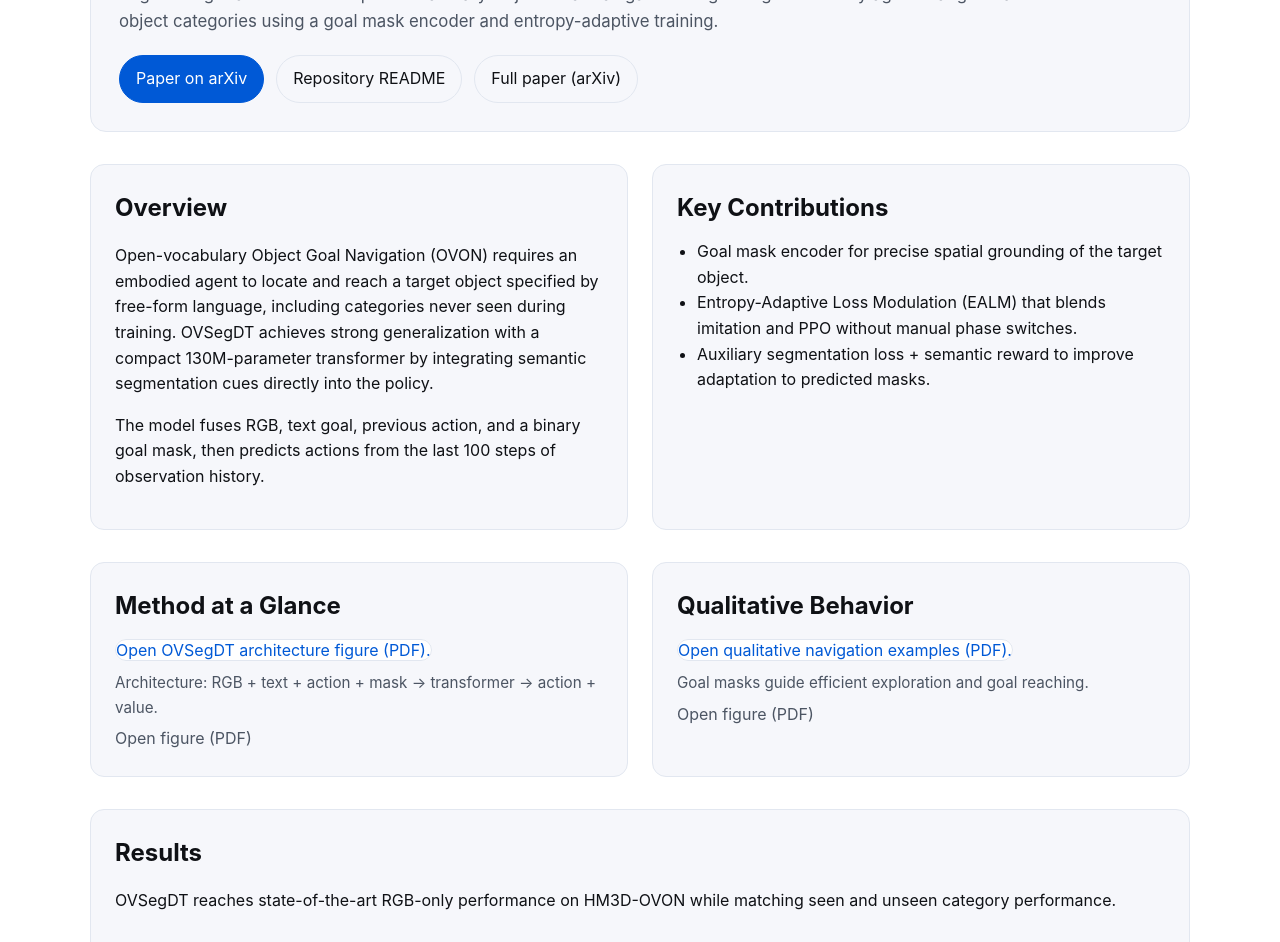
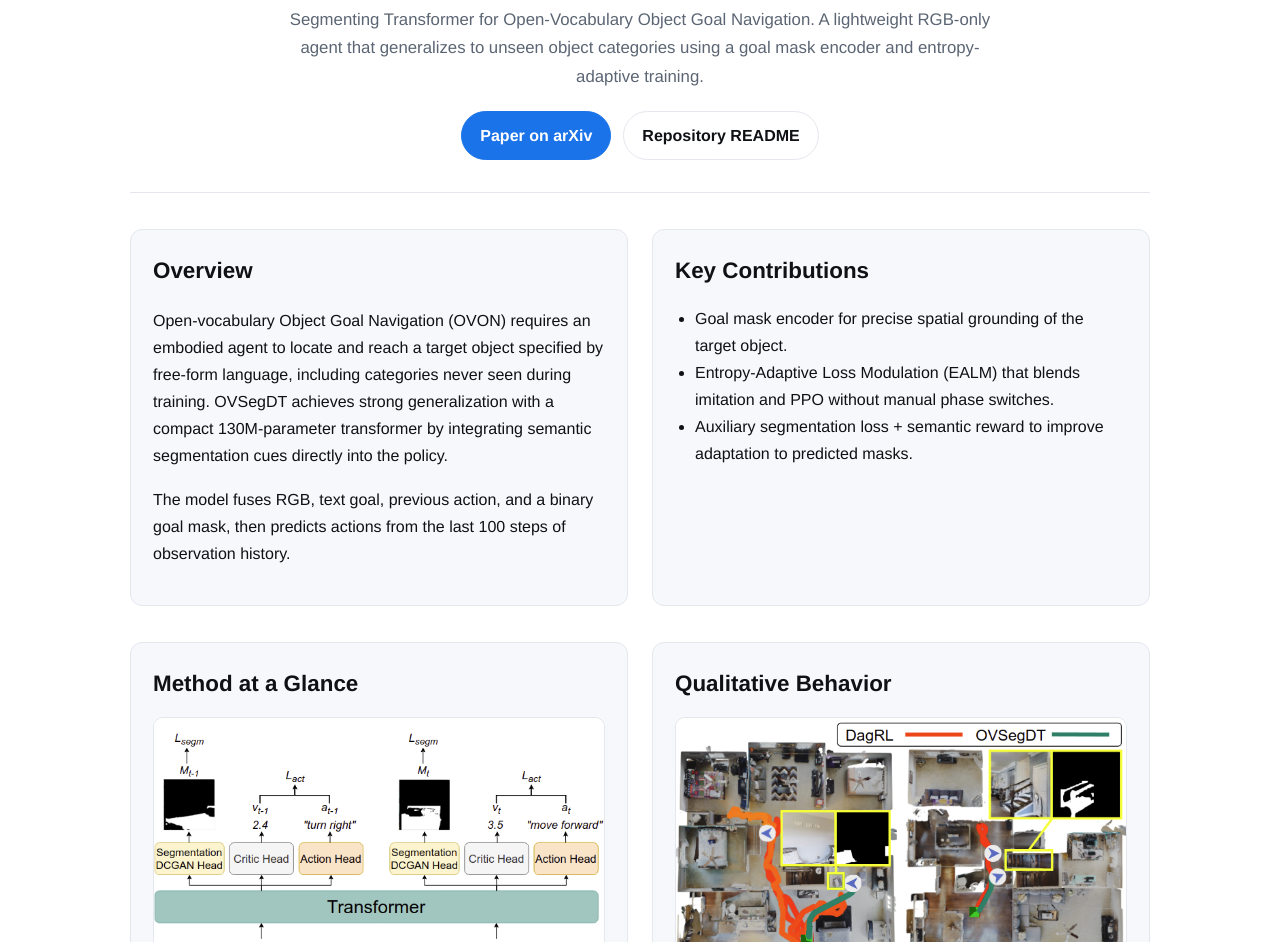
Before and after one commit to hakuya0721/260218-lpm, a plain HTML site: page docs/index.html in a window 1280 px wide. Shown: the part 136-1078 px from the top of the page. Drawn offline with Linux system fonts and the light colour scheme.

Commit message:
refactor docs

```diff
--- a/docs/index.html
+++ b/docs/index.html
@@ -10,34 +10,22 @@
     />
     <style>
       :root {
-        color-scheme: light dark;
-        --bg: #0f1115;
-        --fg: #e7e9ee;
-        --muted: #b7bdc7;
-        --accent: #5aa9ff;
-        --card: #151923;
-        --border: #2a2f3a;
-      }
-      @media (prefers-color-scheme: light) {
-        :root {
         --bg: #ffffff;
         --fg: #0f1115;
-          --muted: #4c5563;
-          --accent: #0059d6;
-          --card: #f6f7fb;
-          --border: #e2e7f0;
-        }
+        --muted: #5b6573;
+        --accent: #1a73e8;
+        --card: #f7f8fb;
+        --border: #e4e7ee;
       }
       * {
         box-sizing: border-box;
       }
       body {
         margin: 0;
-        font-family: -apple-system, BlinkMacSystemFont, "Segoe UI", Roboto, "Helvetica Neue",
-          Arial, "Noto Sans", "Liberation Sans", sans-serif;
+        font-family: "Helvetica Neue", Arial, "Noto Sans", sans-serif;
         background: var(--bg);
         color: var(--fg);
-        line-height: 1.6;
+        line-height: 1.7;
       }
       a {
         color: var(--accent);
@@ -47,72 +35,69 @@
         text-decoration: underline;
       }
       .container {
-        width: min(1100px, 92vw);
+        width: min(1020px, 92vw);
         margin: 0 auto;
-        padding: 40px 0 64px;
-      }
-      header {
-        display: grid;
-        gap: 24px;
-        align-items: center;
+        padding: 48px 0 80px;
       }
       .hero {
-        display: grid;
-        gap: 20px;
-        padding: 28px;
-        border: 1px solid var(--border);
-        border-radius: 16px;
-        background: var(--card);
+        text-align: center;
+        padding-bottom: 32px;
+        border-bottom: 1px solid var(--border);
       }
       .hero h1 {
-        margin: 0;
-        font-size: clamp(28px, 4vw, 44px);
-        line-height: 1.1;
+        margin: 0 0 12px;
+        font-size: clamp(30px, 4vw, 48px);
+        letter-spacing: -0.02em;
       }
       .hero p {
-        margin: 0;
+        margin: 0 auto 20px;
+        max-width: 720px;
         color: var(--muted);
         font-size: 1.05rem;
       }
       .cta {
         display: flex;
         flex-wrap: wrap;
+        justify-content: center;
         gap: 12px;
       }
       .cta a {
         display: inline-flex;
         align-items: center;
         gap: 8px;
-        padding: 10px 16px;
+        padding: 10px 18px;
         border-radius: 999px;
         border: 1px solid var(--border);
-        background: transparent;
+        background: #fff;
         color: var(--fg);
+        font-weight: 600;
       }
       .cta a.primary {
         background: var(--accent);
         border-color: var(--accent);
         color: #fff;
       }
+      .section {
+        margin-top: 36px;
+      }
+      .section h2 {
+        margin: 0 0 14px;
+        font-size: 1.4rem;
+      }
       .grid {
         display: grid;
         gap: 24px;
-        margin-top: 32px;
       }
-      @media (min-width: 860px) {
+      @media (min-width: 900px) {
         .grid {
           grid-template-columns: repeat(2, minmax(0, 1fr));
         }
       }
       .card {
-        padding: 24px;
+        padding: 22px;
         border: 1px solid var(--border);
-        border-radius: 14px;
+        border-radius: 12px;
         background: var(--card);
-      }
-      .card h2 {
-        margin-top: 0;
-        margin-bottom: 12px;
       }
       ul {
         padding-left: 20px;
@@ -123,14 +108,7 @@
       }
       figure img {
         width: 100%;
-        border-radius: 12px;
-        border: 1px solid var(--border);
-        background: #fff;
-      }
-      .pdf-embed {
-        width: 100%;
-        height: 420px;
-        border-radius: 12px;
+        border-radius: 10px;
         border: 1px solid var(--border);
         background: #fff;
       }
@@ -147,11 +125,12 @@
       .table {
         width: 100%;
         border-collapse: collapse;
-        margin-top: 12px;
+        margin-top: 10px;
+        background: #fff;
       }
       .table th,
       .table td {
-        padding: 8px 10px;
+        padding: 10px 12px;
         border-bottom: 1px solid var(--border);
         text-align: left;
       }
@@ -163,33 +142,26 @@
         margin-top: 48px;
         color: var(--muted);
         font-size: 0.95rem;
-      }
-      .pdf-link {
-        display: inline-block;
-        margin-top: 6px;
-        color: var(--muted);
+        text-align: center;
       }
     </style>
   </head>
   <body>
     <div class="container">
       <header class="hero">
-        <div>
         <h1>OVSegDT</h1>
         <p>
           Segmenting Transformer for Open-Vocabulary Object Goal Navigation. A lightweight RGB-only
           agent that generalizes to unseen object categories using a goal mask encoder and
           entropy-adaptive training.
         </p>
-        </div>
         <div class="cta">
           <a class="primary" href="https://arxiv.org/abs/2508.11479">Paper on arXiv</a>
           <a href="../README.md">Repository README</a>
-          <a href="https://arxiv.org/abs/2508.11479">Full paper (arXiv)</a>
         </div>
       </header>
 
-      <section class="grid">
+      <section class="section grid">
         <div class="card">
           <h2>Overview</h2>
           <p>
@@ -219,36 +191,24 @@
         </div>
       </section>
 
-      <section class="grid">
+      <section class="section grid">
         <div class="card">
           <h2>Method at a Glance</h2>
           <figure>
-            <object class="pdf-embed" data="figures/OVSegDT_scheme.pdf" type="application/pdf">
-              <a href="figures/OVSegDT_scheme.pdf">Open OVSegDT architecture figure (PDF).</a>
-            </object>
+            <img src="figures/scheme.png" alt="OVSegDT architecture overview" />
             <figcaption>Architecture: RGB + text + action + mask → transformer → action + value.</figcaption>
           </figure>
-          <a class="pdf-link" href="figures/OVSegDT_scheme.pdf">Open figure (PDF)</a>
         </div>
         <div class="card">
           <h2>Qualitative Behavior</h2>
           <figure>
-            <object
-              class="pdf-embed"
-              data="figures/OVSegDT-Qualitative-Examples.pdf"
-              type="application/pdf"
-            >
-              <a href="figures/OVSegDT-Qualitative-Examples.pdf"
-                >Open qualitative navigation examples (PDF).</a
-              >
-            </object>
+            <img src="figures/trajectory-example.png" alt="Qualitative navigation examples" />
             <figcaption>Goal masks guide efficient exploration and goal reaching.</figcaption>
           </figure>
-          <a class="pdf-link" href="figures/OVSegDT-Qualitative-Examples.pdf">Open figure (PDF)</a>
         </div>
       </section>
 
-      <section class="card" style="margin-top: 32px;">
+      <section class="section card">
         <h2>Results</h2>
         <p>
           OVSegDT reaches state-of-the-art RGB-only performance on HM3D-OVON while matching seen and
@@ -294,7 +254,7 @@
         </div>
       </section>
 
-      <section class="card" style="margin-top: 32px;">
+      <section class="section card">
         <h2>Adaptation to Predicted Segmentation</h2>
         <p>
           OVSegDT is trained with ground-truth masks for fast convergence, then fine-tuned with
@@ -304,18 +264,11 @@
         </p>
       </section>
 
-      <section class="card" style="margin-top: 32px;">
+      <section class="section card">
         <h2>Graphical Abstract</h2>
         <figure>
-          <object
-            class="pdf-embed"
-            data="figures/OVSegDT-Graphical-Abstract.pdf"
-            type="application/pdf"
-          >
-            <a href="figures/OVSegDT-Graphical-Abstract.pdf">Open graphical abstract (PDF).</a>
-          </object>
+          <img src="figures/Graphical-Abstract.png" alt="OVSegDT graphical abstract" />
         </figure>
-        <a class="pdf-link" href="figures/OVSegDT-Graphical-Abstract.pdf">Open figure (PDF)</a>
       </section>
 
       <footer>
```
Lines whose indentation alone changed are shown as unchanged.
